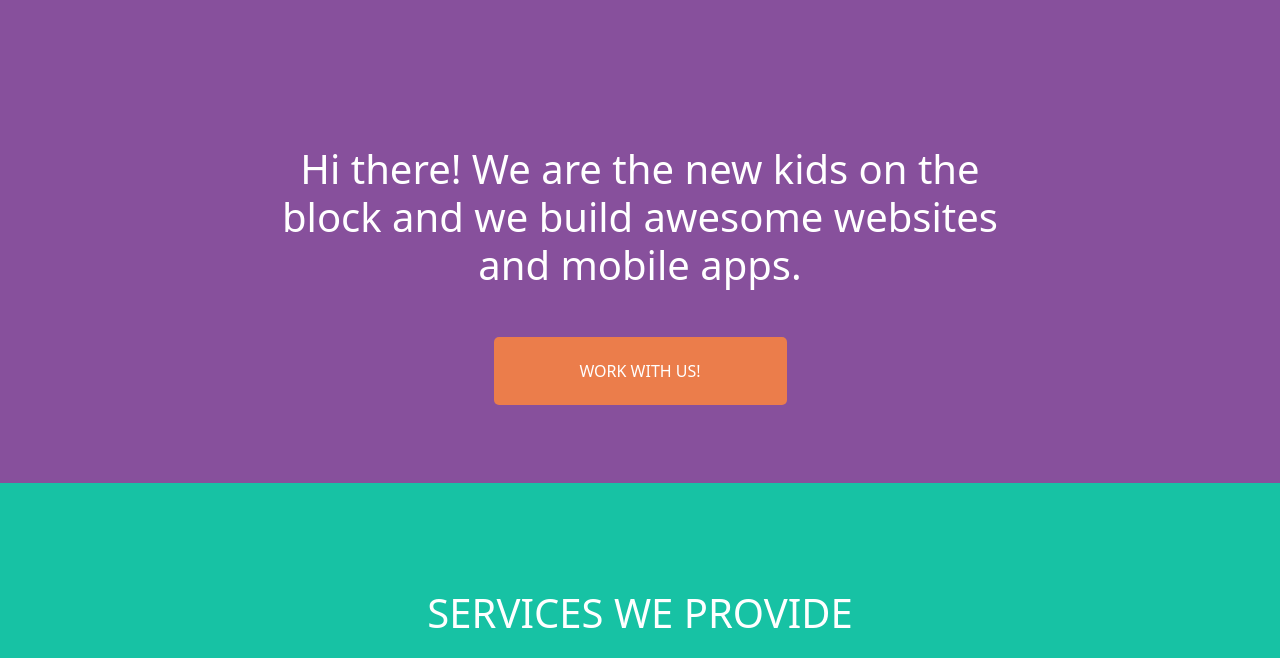
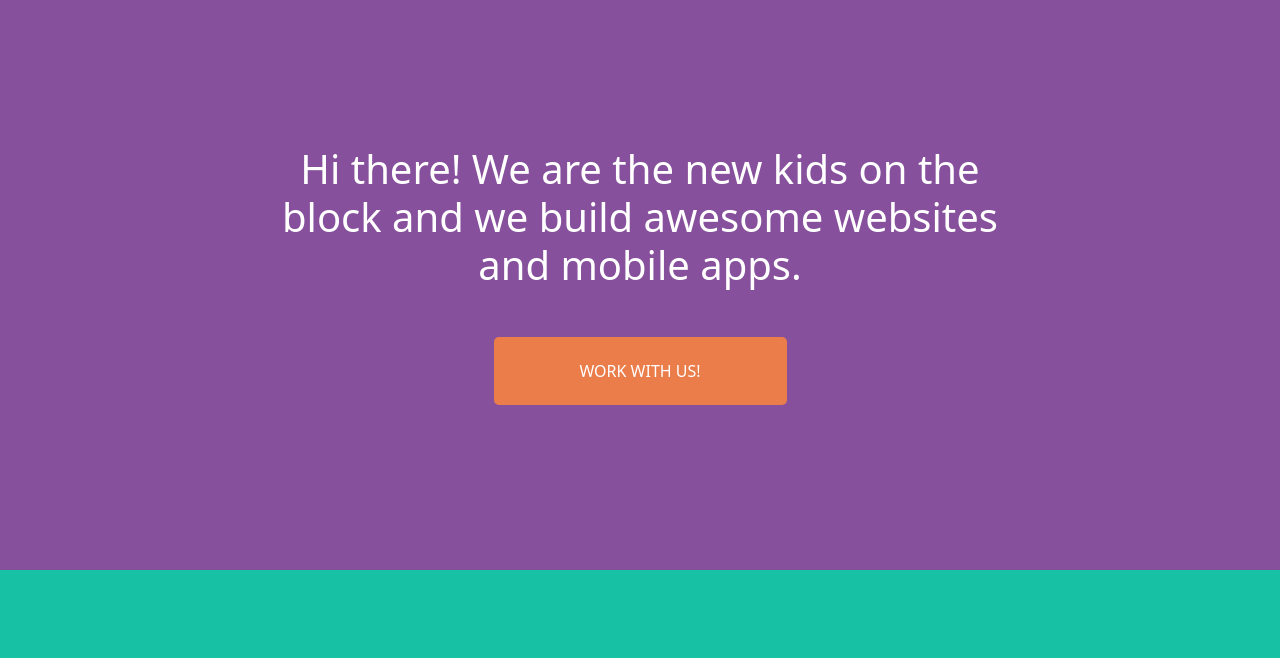
Before and after one commit to Kinho11/vemserdbc-frontend, a plain HTML site: page homework/exercicio-05-html-css/index.html in a window 1280 px wide. Shown: the part 113-771 px from the top of the page. Drawn offline with nearby package versions, Linux system fonts and the light colour scheme.

Commit message:
atualizando menu

```diff
--- a/homework/exercicio-05-html-css/index.html
+++ b/homework/exercicio-05-html-css/index.html
@@ -8,7 +8,7 @@
     <link rel="stylesheet" href="./css/style.css">
   </head>
   <body>
-        <section class="section" style="background-color: #87509C ; height: 596px; color: white !important;">
+        <section class="section" style="background-color: #87509C ; height: 100%; color: white !important; padding-bottom: 165px;">
             <div class="container">
                 <nav class="navbar navbar-expand-lg bg-transparent">
                     <div class="container-fluid" style="margin-top: 60px;">
```
